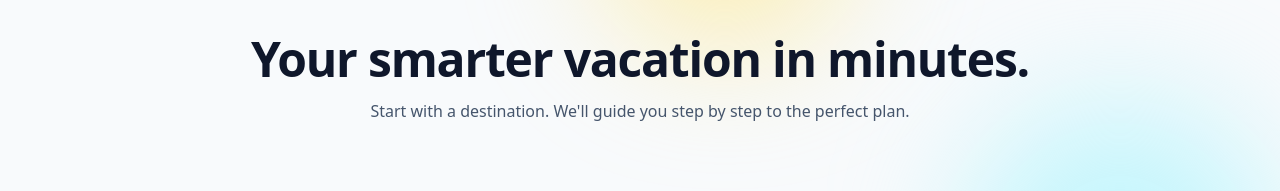
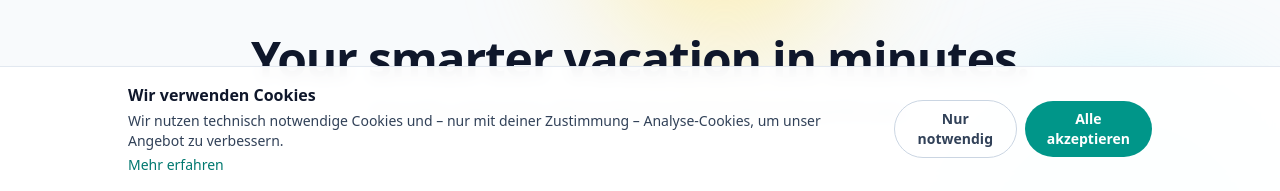
Before and after one commit to Berthapp/HolidAi, a Next.js app: page / in a window 1280 px wide. Shown: the part 609-800 px from the top of the page. Built offline with nearby package versions, Linux system fonts and the light colour scheme; no server answers.

Commit message:
Add cookie consent banner

```diff
--- /dev/null
+++ b/app/components/CookieConsentManager.tsx
@@ -0,0 +1,124 @@
+"use client";
+
+import { useEffect, useMemo, useState } from "react";
+import Link from "next/link";
+import Script from "next/script";
+
+type ConsentStatus = "unknown" | "granted" | "denied";
+
+const CONSENT_COOKIE = "holidai_cookie_consent";
+const CONSENT_MAX_AGE_DAYS = 180;
+
+const readConsentCookie = (): ConsentStatus => {
+  if (typeof document === "undefined") {
+    return "unknown";
+  }
+  const match = document.cookie
+    .split(";")
+    .map((part) => part.trim())
+    .find((part) => part.startsWith(`${CONSENT_COOKIE}=`));
+
+  if (!match) {
+    return "unknown";
+  }
+  const value = match.split("=")[1];
+  if (value === "granted" || value === "denied") {
+    return value;
+  }
+  return "unknown";
+};
+
+const writeConsentCookie = (value: Exclude<ConsentStatus, "unknown">) => {
+  const maxAge = CONSENT_MAX_AGE_DAYS * 24 * 60 * 60;
+  const secure = typeof window !== "undefined" && window.location.protocol === "https:";
+  document.cookie = `${CONSENT_COOKIE}=${value}; Path=/; Max-Age=${maxAge}; SameSite=Lax${
+    secure ? "; Secure" : ""
+  }`;
+};
+
+type CookieConsentManagerProps = {
+  analyticsId?: string;
+};
+
+export function CookieConsentManager({ analyticsId }: CookieConsentManagerProps) {
+  const [consent, setConsent] = useState<ConsentStatus>("unknown");
+
+  useEffect(() => {
+    setConsent(readConsentCookie());
+  }, []);
+
+  const analyticsEnabled = useMemo(
+    () => Boolean(analyticsId && consent === "granted"),
+    [analyticsId, consent],
+  );
+
+  const handleAcceptAll = () => {
+    writeConsentCookie("granted");
+    setConsent("granted");
+  };
+
+  const handleAcceptNecessary = () => {
+    writeConsentCookie("denied");
+    setConsent("denied");
+  };
+
+  return (
+    <>
+      {analyticsEnabled ? (
+        <>
+          <Script
+            src={`https://www.googletagmanager.com/gtag/js?id=${analyticsId}`}
+            strategy="afterInteractive"
+          />
+          <Script
+            id="ga-init"
+            strategy="afterInteractive"
+            dangerouslySetInnerHTML={{
+              __html: `
+                window.dataLayer = window.dataLayer || [];
+                function gtag(){dataLayer.push(arguments);}
+                gtag('js', new Date());
+                gtag('config', '${analyticsId}', { anonymize_ip: true });
+              `,
+            }}
+          />
+        </>
+      ) : null}
+
+      {consent === "unknown" ? (
+        <div className="fixed inset-x-0 bottom-0 z-50 border-t border-slate-200 bg-white/95 p-4 shadow-lg backdrop-blur">
+          <div className="mx-auto flex w-full max-w-5xl flex-col gap-4 text-sm text-slate-700 md:flex-row md:items-center md:justify-between">
+            <div className="space-y-1">
+              <p className="text-base font-semibold text-slate-900">
+                Wir verwenden Cookies
+              </p>
+              <p>
+                Wir nutzen technisch notwendige Cookies und – nur mit deiner
+                Zustimmung – Analyse-Cookies, um unser Angebot zu verbessern.
+              </p>
+              <Link href="/datenschutz" className="font-medium text-teal-700 hover:text-teal-800">
+                Mehr erfahren
+              </Link>
+            </div>
+            <div className="flex flex-col gap-2 md:flex-row md:items-center">
+              <button
+                type="button"
+                onClick={handleAcceptNecessary}
+                className="rounded-full border border-slate-300 px-4 py-2 text-sm font-semibold text-slate-700 hover:border-slate-400 hover:text-slate-900"
+              >
+                Nur notwendig
+              </button>
+              <button
+                type="button"
+                onClick={handleAcceptAll}
+                className="rounded-full bg-teal-600 px-4 py-2 text-sm font-semibold text-white hover:bg-teal-700"
+              >
+                Alle akzeptieren
+              </button>
+            </div>
+          </div>
+        </div>
+      ) : null}
+    </>
+  );
+}
--- a/app/layout.tsx
+++ b/app/layout.tsx
@@ -2,13 +2,13 @@ import type { Metadata, Viewport } from "next";
 import { Geist, Geist_Mono } from "next/font/google";
 import Image from "next/image";
 import Link from "next/link";
-import Script from "next/script";
 import "./globals.css";
 import { PlanProvider } from "./lib/plan-store";
 import { Footer } from "./components/Footer";
 import { I18nProvider } from "./lib/i18n";
 import { LanguageSelector } from "./components/LanguageSelector";
 import { ServiceWorkerRegistrar } from "./components/ServiceWorkerRegistrar";
+import { CookieConsentManager } from "./components/CookieConsentManager";
 
 const geistSans = Geist({
   variable: "--font-geist-sans",
@@ -76,7 +76,6 @@ export default function RootLayout({
 }: Readonly<{
   children: React.ReactNode;
 }>) {
-  const analyticsId = process.env.NEXT_PUBLIC_GA_ID;
   const structuredData = [
     {
       "@context": "https://schema.org",
@@ -114,26 +113,7 @@ export default function RootLayout({
           type="application/ld+json"
           dangerouslySetInnerHTML={{ __html: JSON.stringify(structuredData) }}
         />
-        {analyticsId ? (
-          <>
-            <Script
-              src={`https://www.googletagmanager.com/gtag/js?id=${analyticsId}`}
-              strategy="afterInteractive"
-            />
-            <Script
-              id="ga-init"
-              strategy="afterInteractive"
-              dangerouslySetInnerHTML={{
-                __html: `
-                  window.dataLayer = window.dataLayer || [];
-                  function gtag(){dataLayer.push(arguments);}
-                  gtag('js', new Date());
-                  gtag('config', '${analyticsId}', { anonymize_ip: true });
-                `,
-              }}
-            />
-          </>
-        ) : null}
+        <CookieConsentManager analyticsId={process.env.NEXT_PUBLIC_GA_ID} />
         <I18nProvider>
           <PlanProvider>
             <div className="flex min-h-screen flex-col">
```
